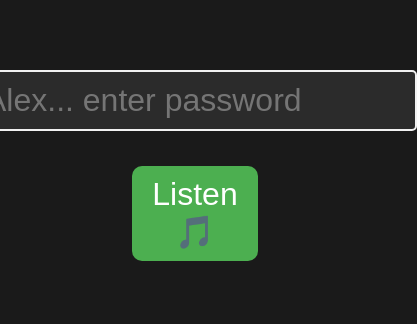
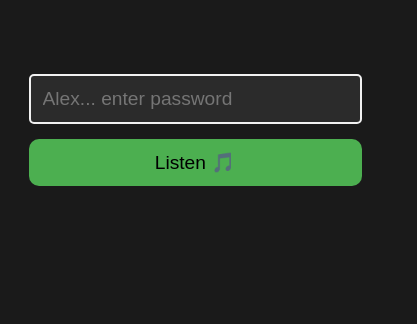
Before and after one commit to joeymgithub/twooftellers, a plain HTML site: page index.html in a window 390 px wide. Shown: the part 292-616 px from the top of the page, 417 px wide, since content can reach past the window. Drawn offline with Linux system fonts and the light colour scheme.

Commit message:
Add files via upload

```diff
--- a/index.html
+++ b/index.html
@@ -18,9 +18,9 @@
       <button type="submit">Listen 🎵</button>
       <p id="error-message" class="hidden">Incorrect password. Try again.</p>
     </form>
-
     <!-- Video section (hidden initially) -->
     <div id="video-container" class="hidden">
+      <h1>Ladies and gentlemen... Twooftellers!</h1>
       <video id="video" controls loop>
         <source src="alex.mp4" type="video/mp4">
         Your browser does not support the video tag.
--- a/styles.css
+++ b/styles.css
@@ -1,7 +1,7 @@
 /* Reset default styles */
 * {
-    margin: 5px;
-    padding: 25px;
+  margin: 0;
+  padding: 0;
   box-sizing: border-box;
 }
 
@@ -13,12 +13,14 @@
   display: flex;
   justify-content: center;
   align-items: center;
+  text-align: center;
+  padding: 10px; /* Add padding for small screens */
 }
 
 .container {
-    text-align: center;
-    max-width: 80%;
-    margin: auto;
+  max-width: 500px;
+  width: 100%;
+  margin: 0 auto;
 }
 
 .hidden {
@@ -29,26 +31,29 @@
   display: flex;
   flex-direction: column;
   align-items: center;
-    gap: 25px;
+  gap: 15px;
+  width: 100%;
 }
 
 input {
+  width: 90%; /* Adjust for smaller screens */
   max-width: 500px;
-    padding: 10px;
-    font-size: 2rem;
+  padding: 15px;
+  font-size: 1.5rem;
   border: 2px solid #f1f1f1;
   border-radius: 5px;
   background-color: #2b2b2b;
   color: #fff;
+  outline: none;
 }
 
 button {
-    padding: 10px 20px;
+  width: 90%; /* Take up more space on mobile */
+  max-width: 500px;
+  padding: 15px;
+  font-size: 1.5rem;
   background-color: #4caf50;
   border: none;
-    border-radius: 5px;
-    color: white;
-    font-size: 2rem;
   border-radius: 10px;
   cursor: pointer;
   transition: background-color 0.3s;
@@ -60,13 +65,33 @@
 
 #error-message {
   color: red;
-    font-size: 0.9rem;
+  font-size: 1rem;
   margin-top: 5px;
 }
 
 video {
-    width: 50%;
+  width: 100%; /* Ensure the video takes up available space */
+  max-width: 600px;
   border: 2px solid #f1f1f1;
   border-radius: 10px;
   box-shadow: 0 4px 20px rgba(0, 0, 0, 0.7);
+  margin-top: 20px;
 }
+
+/* Media query for smaller screens */
+@media (max-width: 800px) {
+  input {
+    font-size: 1.2rem;
+    padding: 12px;
+  }
+
+  button {
+    font-size: 1.2rem;
+    padding: 12px;
+  }
+
+  video {
+    margin-top: 70px;
+    width: 80%;
+  }
+}
```
Lines whose indentation alone changed are shown as unchanged.
